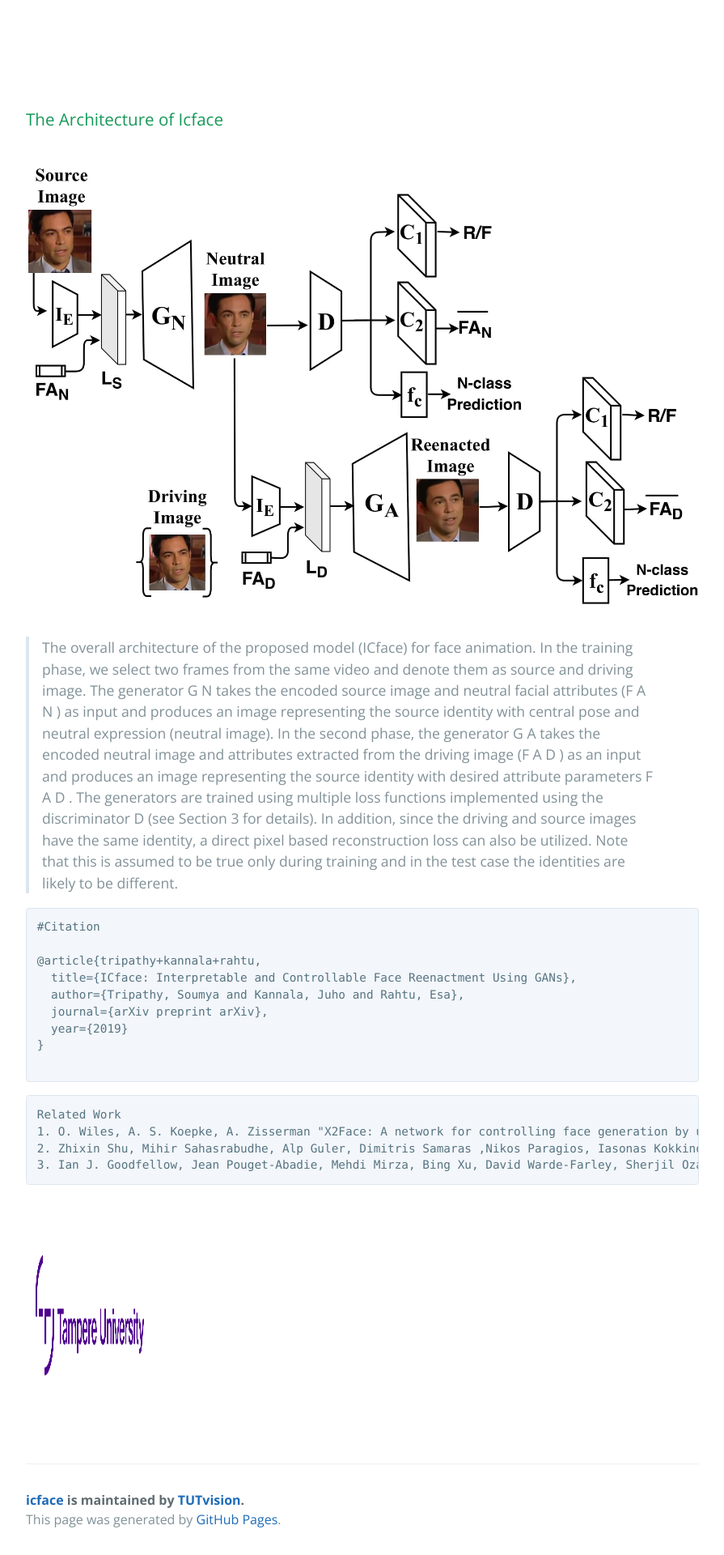
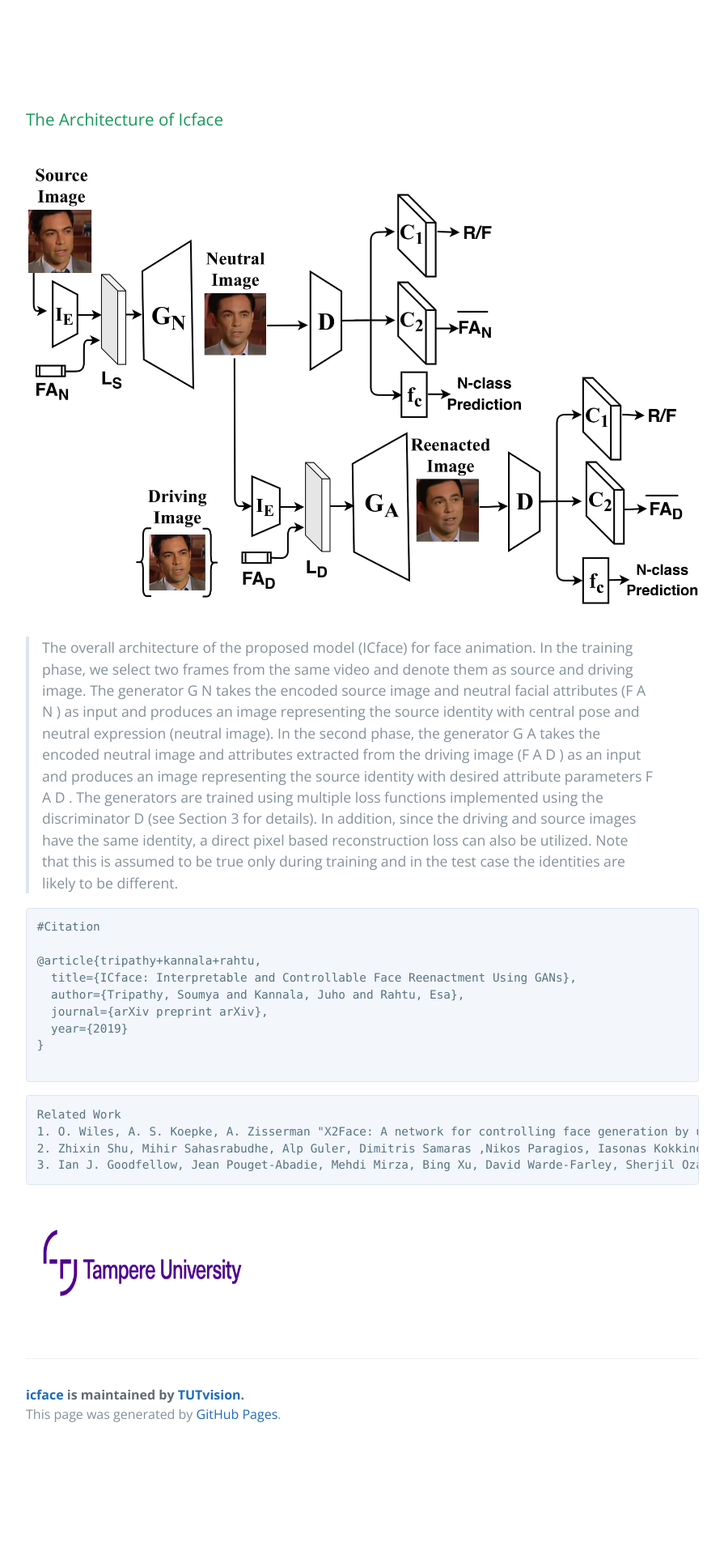
Before and after one commit to TUTvision/icface, a Jekyll site: the page built from index.md, in a window 1280 px wide. Shown: the part 1189-3109 px from the top of the page at 81% size, without its empty margins (192-1087 px from the left). Built offline with Jekyll 4.4.1, drawn with Linux system fonts in a browser that asks for light colours; our own code applies the rules of GitHub Pages for plain Markdown files; after the commit the page ends 2979 px from its top, so only the background shows below that; grey boxes are pictures that could not be loaded.

Commit message:
added citation/logo

````diff
--- a/index.md
+++ b/index.md
@@ -77,5 +77,5 @@ Related Work
 3. Ian J. Goodfellow, Jean Pouget-Abadie, Mehdi Mirza, Bing Xu, David Warde-Farley, Sherjil Ozair, Aaron Courville, Yoshua Bengio "Generative Adversarial Networks", in NIPS 2014.
 ```
 
-<img src="https://github.com/TUTvision/icface/blob/master/logo_tau.png" width="158" height="288">
+<img src="https://github.com/TUTvision/icface/blob/master/logo_tau.png" width="288" height="158">
 <!--![Octocat](https://github.com/TUTvision/icface/blob/master/logo_tau.png?raw=true "tutImage") -->
````
